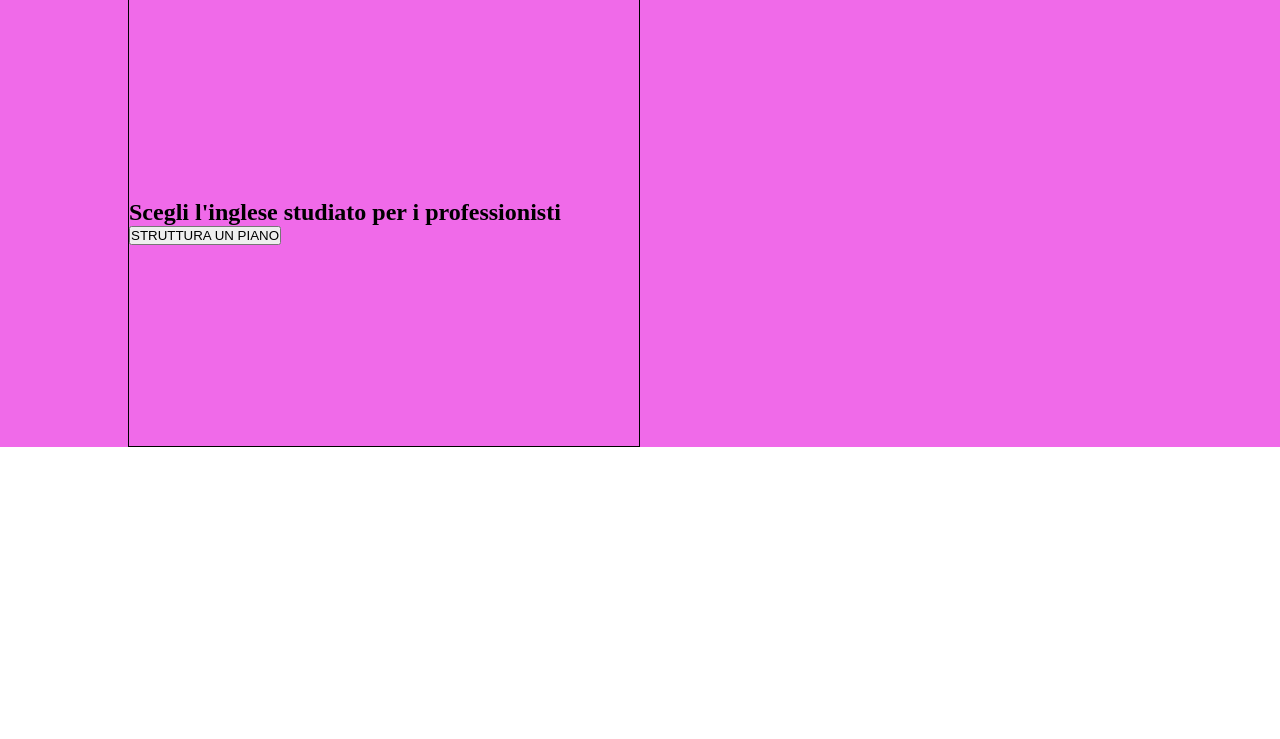
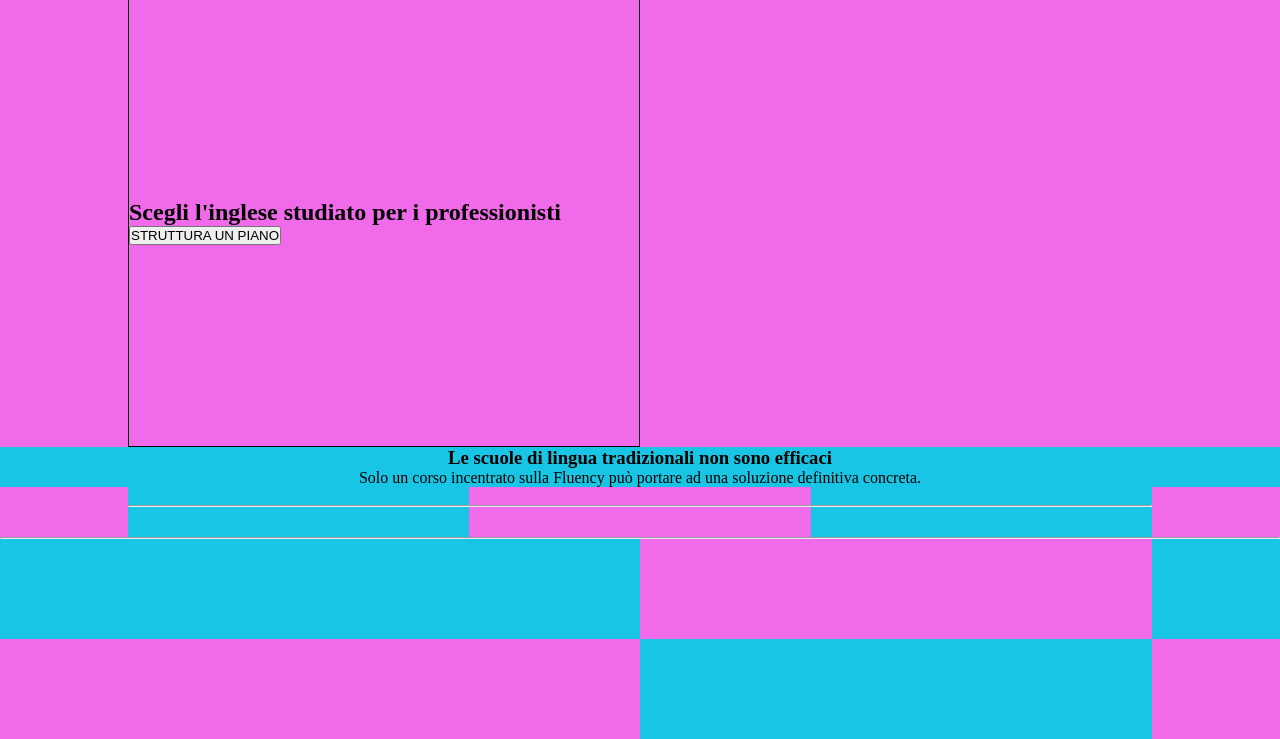
Before and after one commit to Polidora90/htmlcss-fluentify, a plain HTML site: page index.html in a window 1280 px wide. Shown: the part 83-822 px from the top of the page. Before the commit the page ends 800 px from the top, so only its background shows below. Drawn offline with Linux system fonts and the light colour scheme.

Commit message:
stabilisce struttura di base

```diff
--- a/index.html
+++ b/index.html
@@ -51,16 +51,73 @@
             </div>
         </article>
 
+        <!-- altezza stabilita dal contenuto. padding. -->
+        <article class="section banner bg-azzurro">
+            <div class="wrapper">
+                <h3>Le scuole di lingua tradizionali non sono efficaci</h3>
+                <p>Solo un corso incentrato sulla Fluency può portare ad una soluzione definitiva concreta.</p>
+            </div>
+        </article>
 
-        <article></article>
-        <article></article>
-        <article></article>
-        <article></article>
+        <article class="section section-1 bg-rosa">
+            <div class="wrapper">
+                <div class="row clearfix">
+                    <div class="col-3 bg-azzurro">
+                        <img src="" alt="">
+                        <h3></h3>
+                        <hr>
+                        <p></p>
+                    </div>
+                    <div class="col-3 bg-rosa">
+                        <img src="" alt="">
+                        <h3></h3>
+                        <hr>
+                        <p></p>
+                    </div>
+                    <div class="col-3 bg-azzurro">
+                        <img src="" alt="">
+                        <h3></h3>
+                        <hr>
+                        <p></p>
+                    </div>
+                </div>
+            </div>
+        </article>
+
+        <hr>
+
+        <article class="section section-2 bg-azzurro">
+            <div class="wrapper">
+                <div class="section-2-content clearfix">
+                    <div class="col-2 bg-azzurro">
+                        <img src="" alt="">
+                    </div>
+                    <div class="col-2 bg-rosa">
+                        <h2></h2>
+                        <p></p>
+                        <a href=""></a>
+                    </div>
+                </div>
+            </div>
+        </article>
 
     </main>
 
-    <footer>
-
+    <footer class="bg-rosa">
+        <div class="wrapper">
+            <div class="footer-content clearfix">
+                <div class="col-2 bg-rosa">
+                    <h2></h2>
+                </div>
+                <div class="col-2 bg-azzurro">
+                    <div class="cta-footer-container">
+                        <!-- <span></span>
+                        <select name="" id=""></select>
+                        <button></button> -->
+                    </div>
+                </div>
+            </div>
+        </div>
     </footer>
 
 </body>
--- a/styles/style.css
+++ b/styles/style.css
@@ -66,6 +66,25 @@ header nav ul {
     transform: translateY(-50%);
 }
 
+/* first banner */
+.banner h3, .banner p {
+    text-align: center;
+}
+
+/* section 1 */
+
+.col-3 {
+    float: left;
+    width: 33.3333%;
+}
+
+/* section-2 */
+
+.col-2 {
+    float: left;
+    width: 50%;
+}
+
 /* user classes */
 
 .border {
@@ -79,3 +98,15 @@ header nav ul {
 .bg-rosa {
     background-color: rgb(240, 106, 233);
 }
+
+.col-3 {
+    height: 50px;
+}
+
+.col-2 {
+    height: 100px;
+}
+
+/* .section-1 {
+    height: 200px;
+} */
```
